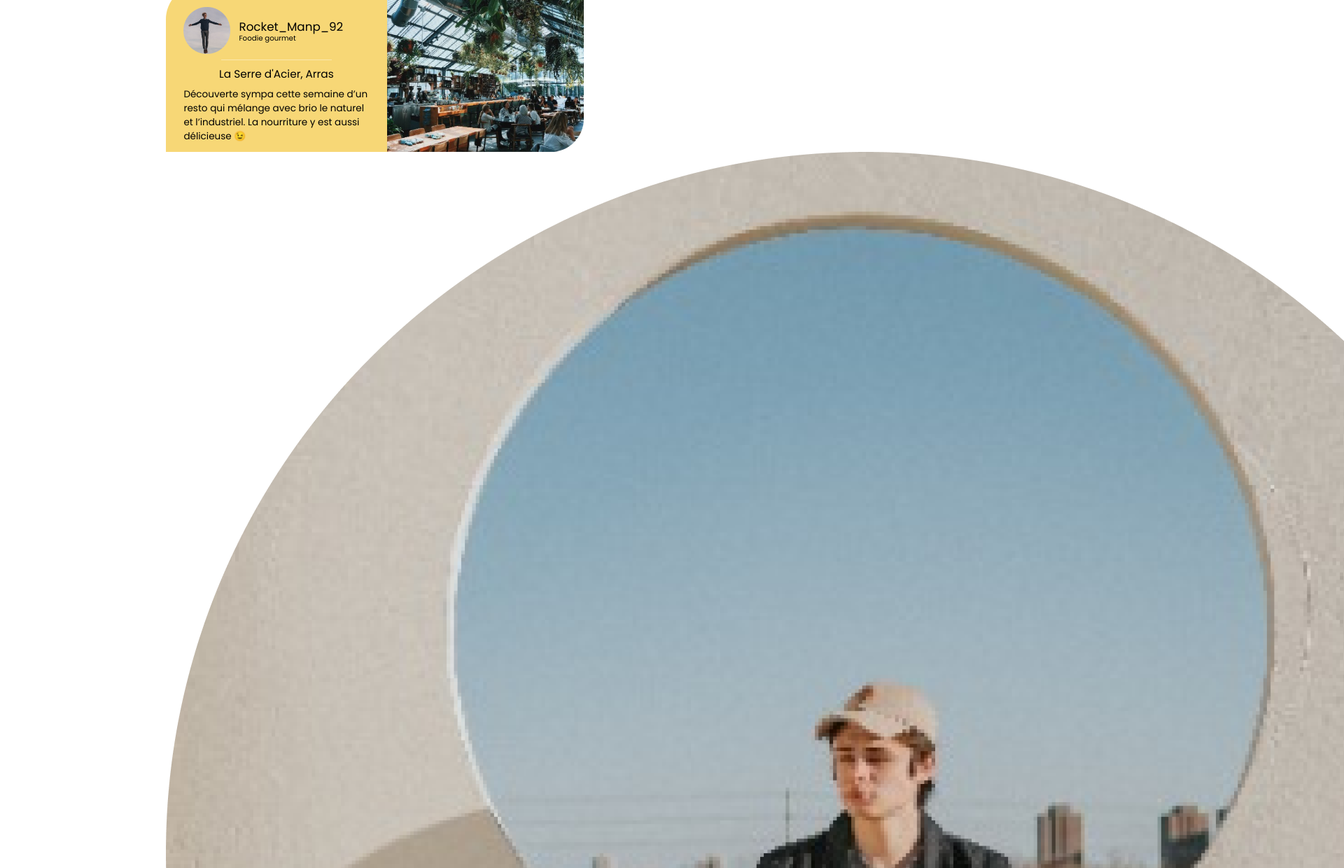
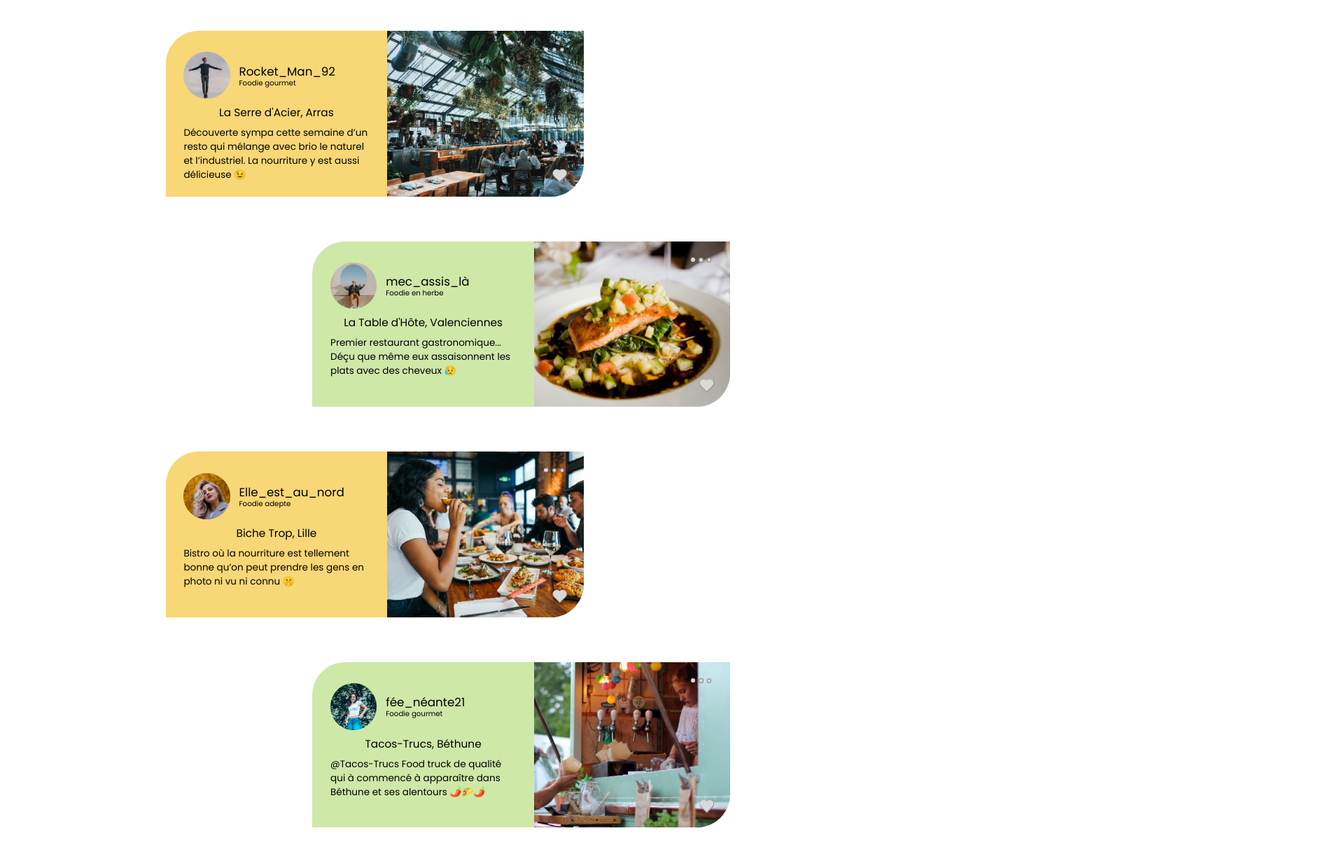
Before and after one commit to Kenzita/Foodie, a plain HTML site: page FoodieFinds.html in a window 1280 px wide. Shown: the part 111-1351 px from the top of the page at 70% size, 1920 px wide, since content can reach past the window. Drawn offline with Linux system fonts and the light colour scheme.

Commit message:
:sparkles: feat: Le like mis en place et 4 encarts présents

```diff
--- a/FoodieFinds.html
+++ b/FoodieFinds.html
@@ -28,16 +28,16 @@
 
     <div class="FoodieFinds">
         <div class="FindsFeed">
-            <div class="FindsPost1">
+            <div class="FindsPostYellow">
                 <div class="FindsTxt">
                     <div class="users">
                         <img src="img/Findsuser1.png" alt="" class="userPhotos">
                         <div class="userInfos">
-                            <p class="userNames">Rocket_Manp_92</p>
+                            <p class="userNames">Rocket_Man_92</p>
                             <p class="userRanks">Foodie gourmet</p>
                         </div>
                     </div>
-                    <div class="FindsLine"></div>
+                    <!-- <div class="FindsLine"></div> -->
                     <div class="PostContent">
                         <p class="PostRestaurants">La Serre d'Acier, Arras</p>
                         <p class="Post">Découverte sympa cette semaine d’un resto qui mélange avec brio le naturel et l’industriel.
@@ -45,23 +45,26 @@
                     </div>
                 </div>
                 <div class="FindsImg">
-                    <img src="img/FindsPost1.png" alt="">
-                    <div id="options">
+                    <img src="img/FindsPost1.png" alt="Photo du restaurant La Serre d'Acier">
+                    <div class="options">
                         <div class="dots"></div>
                     </div>
                     <div class="like"></div>
+                    <div class="like-bg"></div>
+                    <div class="like-bg"></div>
                 </div>
             </div>
-            <div class="FindsPost2">
+
+            <div class="FindsPostGreen">
                 <div class="FindsTxt">
                     <div class="users">
                         <img src="img/Findsuser2.png" alt="" class="userPhotos">
-                        <div>
+                        <div class="userInfos">
                             <p class="userNames">mec_assis_là</p>
                             <p class="userRanks">Foodie en herbe</p>
                         </div>
                     </div>
-                    <div class="FindsLine"></div>
+                    <!-- <div class="FindsLine"></div> -->
                     <div class="PostContent">
                         <p class="PostRestaurants">La Table d'Hôte, Valenciennes</p>
                         <p class="Post">Premier restaurant gastronomique...
@@ -69,11 +72,67 @@
                     </div>
                 </div>
                 <div class="FindsImg">
-                    <img src="" alt="">
-                    <div id="options">
+                    <img src="img/FindsPost2.png" alt="Photo d'un plat de La Table d'Hôte">
+                    <div class="options">
                         <div class="dots"></div>
                     </div>
                     <div class="like"></div>
+                    <div class="like-bg"></div>
+                </div>
+            </div>
+
+            <div class="FindsPostYellow">
+                <div class="FindsTxt">
+                    <div class="users">
+                        <img src="img/Findsuser3.png" alt="" class="userPhotos">
+                        <div class="userInfos">
+                            <p class="userNames">Elle_est_au_nord</p>
+                            <p class="userRanks">Foodie adepte</p>
+                        </div>
+                    </div>
+                    <!-- <div class="FindsLine"></div> -->
+                    <div class="PostContent">
+                        <p class="PostRestaurants">Biche Trop, Lille</p>
+                        <p class="Post">Bistro où la nourriture est tellement bonne qu’on peut prendre les gens en photo ni vu ni connu 🤫</p>
+                    </div>
+                </div>
+                <div class="FindsImg">
+                    <img src="img/FindsPost3.png" alt="">
+                    <div class="options">
+                        <div class="dots"></div>
+                    </div>
+                    <div class="like"></div>
+                    <div class="like-bg"></div>
+                    <div class="like-bg"></div>
+                </div>
+            </div>
+
+            <div class="FindsPostGreen">
+                <div class="FindsTxt">
+                    <div class="users">
+                        <img src="img/Findsuser4.png" alt="" class="userPhotos">
+                        <div>
+                            <div class="userInfos">
+                                <p class="userNames">fée_néante21</p>
+                                <p class="userRanks">Foodie gourmet</p>
+                            </div>
+                        </div>
+                    </div>
+                    <!-- <div class="FindsLine"></div> -->
+                    <div class="PostContent">
+                        <p class="PostRestaurants">Tacos-Trucs, Béthune</p>
+                        <p class="Post">@Tacos-Trucs
+                            Food truck de qualité qui à commencé à apparaître dans Béthune et ses alentours
+                            🌶️🌮🌶️</p>
+                    </div>
+                </div>
+                <div class="FindsImg">
+                    <img src="img/FindsPost4.png" alt="">
+                    <div class="options">
+                        <div class="dots"></div>
+                    </div>
+                    <div class="like"></div>
+                    <div class="like-bg"></div>
                 </div>
             </div>
         </div>
--- a/css/FoodieFinds.scss
+++ b/css/FoodieFinds.scss
@@ -3,6 +3,7 @@
     padding: 0;
     text-decoration: none;
     box-sizing: border-box;
+    scroll-behavior: smooth;
 }
 
 body {
@@ -14,7 +15,7 @@ img {
     display: block;
 }
 
-// HEADER & FOOTER
+// HEADER
 header {
     background-image: url(../img/NavBar_Bg.svg);
     background-repeat: no-repeat;
@@ -23,7 +24,8 @@ header {
     display: flex;
     justify-content: space-around;
     align-items: center;
-
+    margin-bottom: 4vh;
+    box-shadow: 0 -1vh 2vh;
     img {
         width: 13%;
     }
@@ -44,12 +46,14 @@ header {
     }
 }
 
+// FOOTER
 footer{
     background-color: #F7D776;
     color: white;
     display: flex;
     flex-direction: column;
     align-items: center;
+    margin-top: 4vh;
     img{
         width: 15%;
     }
@@ -80,8 +84,11 @@ footer{
         width: 63%;
         margin: 0 auto;
         font-weight: 400;
-        .FindsPost1{
+        display: flex;
+        flex-direction: column;
+        .FindsPostYellow{
             width: 74%;
+            padding: 4vh 0;
             display: flex;
             .FindsTxt{
                 display: flex;
@@ -89,6 +96,36 @@ footer{
                 width: 53%;
                 background-color: #F7D776;
                 border-top-left-radius: 14.92% 20%;
+                .FindsLine{
+                    height: .5%;
+                    width: 50%;
+                    margin: 0 auto 1vh;
+                    background-color: #FAE7AD;
+                }
+            }
+        }
+        .FindsPostGreen{
+            width: 74%;
+            padding: 4vh 0;
+            display: flex;
+            align-self: flex-end;
+            .FindsTxt{
+                display: flex;
+                flex-direction: column;
+                width: 53%;
+                background-color: #CEE8A8;
+                border-top-left-radius: 14.92% 20%;
+                .FindsLine{
+                    height: .5%;
+                    width: 50%;
+                    margin: 0 auto 1vh;
+                    background-color: #e5f5cc;
+                }
+            }
+        }
+    }
+}
+
 .users{
     display: flex;
     align-items: center;
@@ -100,7 +137,6 @@ footer{
         padding: 0 1vw;
         .userNames{
             font-size: 1.31vw;
-                            // font-weight: 500;
         }
         .userRanks{
             font-size: .8vw;
@@ -108,12 +144,7 @@ footer{
         }
     }
 }
-                .FindsLine{
-                    height: .5%;
-                    width: 50%;
-                    margin: 0 auto 1vh;
-                    background-color: #FAE7AD;
-                }
+
 .PostContent{
     padding: 0 2vw;
     .PostRestaurants{
@@ -125,8 +156,7 @@ footer{
         font-size: 1.06vw;
     }
 }
-            }
-        }
+
 .FindsImg{
     width: 47%;
     position: relative;
@@ -134,17 +164,17 @@ footer{
         width: 100%;
         border-bottom-right-radius: 16.785% 20%;
     }
-            #options{
+    .options{
         width: 10%;
         height: 2.371%;
         position: absolute;
-                top: 5%;
-                right: 5%;
+        top: 10%;
+        right: 10%;
         .dots{
             width: 20%;
             height: 100%;
             border-radius: 50%;
-                    border: .07vw solid #858585;
+            border: .07vw solid .858585;
             background-color: #d9d9d9;
             &::before, &::after{
             content: '';
@@ -164,6 +194,51 @@ footer{
             }
         }
     }
+    .like{
+        position: absolute;
+        background-color: #d9d9d9;
+        width: 4%;
+        height: 4.742%;
+        transform: rotate(45deg);
+        bottom: 10%;
+        right: 10%;
+        z-index: 1;
+        &::before, &::after{
+            content: '';
+            position: absolute;
+            width: 100%;
+            height: 100%;
+            border-radius: 50%;
+            background-color: #d9d9d9;
+        }
+        &::before{
+            left: -50%;
+        }
+        &::after{
+            top: -50%;
+        }
+    }
+    .like-bg{
+        position: absolute;
+        background-color: #858585;
+        width: 4.12%;
+        height: 4.892%;
+        transform: rotate(45deg);
+        bottom: 9.9%;
+        right: 9.9%;
+        &::before, &::after{
+            content: '';
+            position: absolute;
+            width: 100%;
+            height: 100%;
+            border-radius: 50%;
+            background-color: #858585;
+        }
+        &::before{
+            left: -50%;
+        }
+        &::after{
+            top: -50%;
         }
     }
 }
```
Also changed, not shown: css/FoodieFinds.css, 1 other file. Lines whose indentation alone changed are shown as unchanged.
